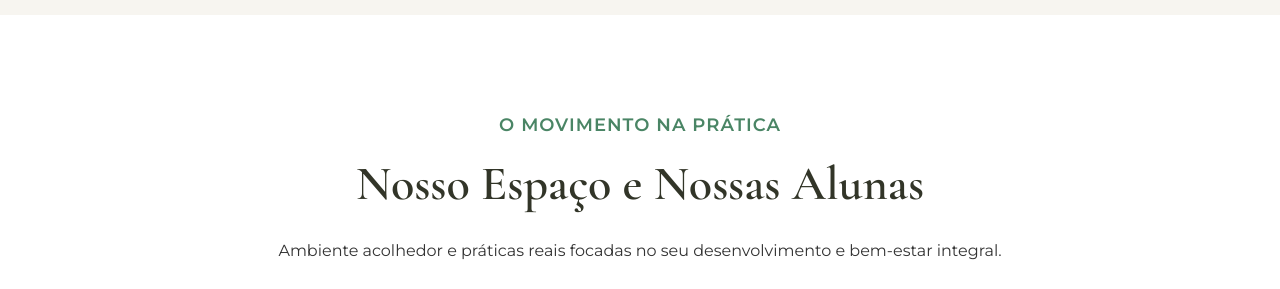
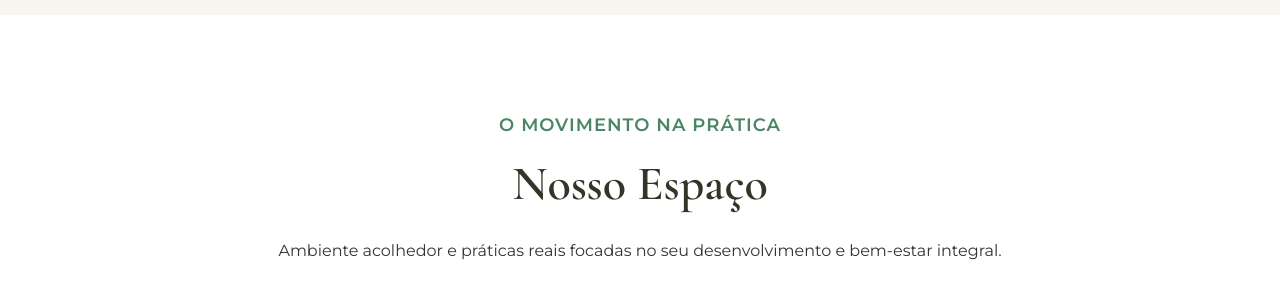
Before and after one commit to aguirre39/revygore, a plain HTML site: page index.html in a window 1280 px wide. Shown: the part 10531-10820 px from the top of the page. Drawn offline with nearby package versions, Linux system fonts and the light colour scheme.

Commit message:
Update index.html

```diff
--- a/index.html
+++ b/index.html
@@ -875,7 +875,7 @@
         <section class="section bg-white carousel-section" id="galeria">
             <div class="container text-center reveal" style="margin-bottom: 3rem;">
                 <span class="subtitle-emocional">O Movimento na Prática</span>
-                <h2>Nosso Espaço e Nossas Alunas</h2>
+                <h2>Nosso Espaço</h2>
                 <p>Ambiente acolhedor e práticas reais focadas no seu desenvolvimento e bem-estar integral.</p>
             </div>
 
```
